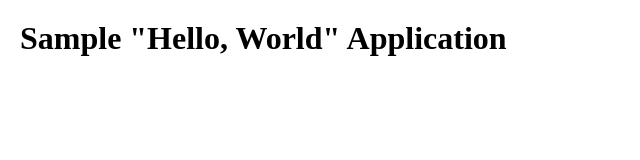
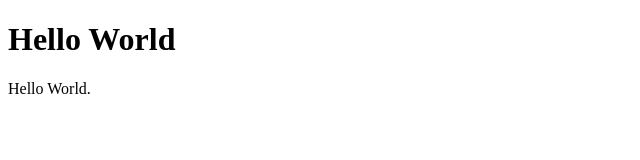
Before and after one commit to pabryan/project-template, a plain HTML site: page index.html in a window 1280 px wide. Shown: the whole page, without its empty margins (0-640 px from the left). Drawn offline with Linux system fonts and the light colour scheme.

Commit message:
Changed sample index.html to simpler example.

```diff
--- a/index.html
+++ b/index.html
@@ -1,17 +1,14 @@
+<!DOCTYPE html>
 <html>
   <head>
-    <title>Sample "Hello, World" Application</title>
+    <meta http-equiv="Content-Type" content="text/html; charset=UTF-8">
+    <title>This is my first HTML5 page</title>
   </head>
-  <body bgcolor=white>
 
-    <table border="0" cellpadding="10">
-      <tr>
-        <td>
-          <h1>Sample "Hello, World" Application</h1>
-        </td>
-      </tr>
-    </table>
-
-
+  <body>
+    <h1>Hello World</h1>
+    <p>
+      Hello World.
+    </p>
   </body>
 </html>
```
